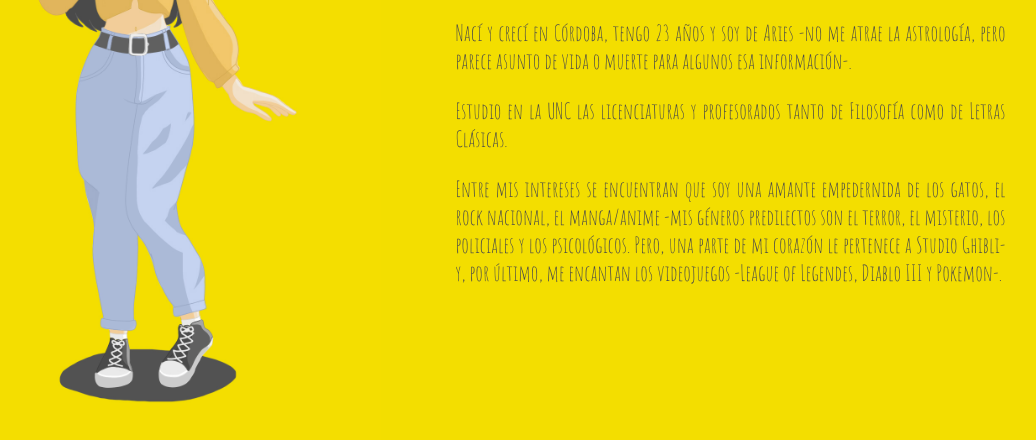
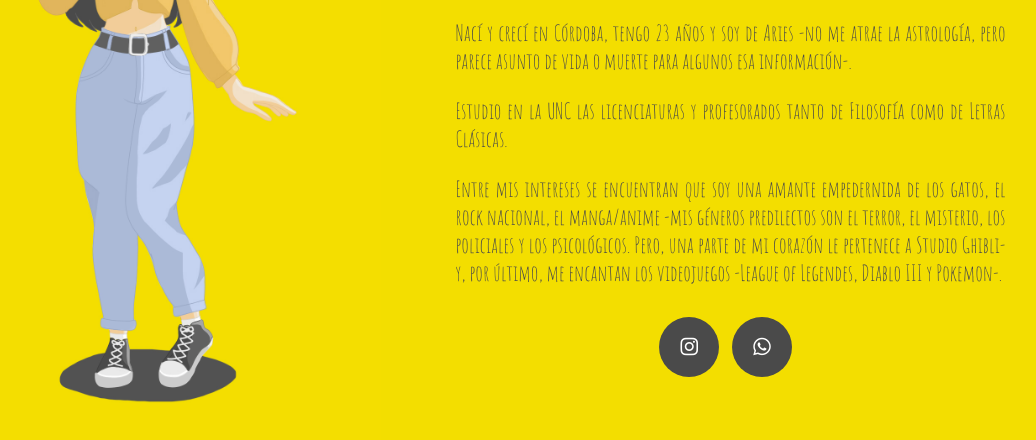
Before and after one commit to RoseBlackstone19/WebPersonal, a plain HTML site: page index.html in a window 1280 px wide. Shown: the part 332-772 px from the top of the page, without its empty margins (162-1198 px from the left). Drawn offline with Linux system fonts and the light colour scheme.

Commit message:
Version Final

```diff
--- a/index.html
+++ b/index.html
@@ -6,6 +6,7 @@
         <meta name="viewport" content="width=device-width, initial-scale=1.0">
         <title>Web Personal</title>
         <link rel="stylesheet" type="text/css" href="styles.css">
+        <script src="https://kit.fontawesome.com/975db52566.js" crossorigin="anonymous"></script>
     </head>
     <body>
         <section class="Info">
```
